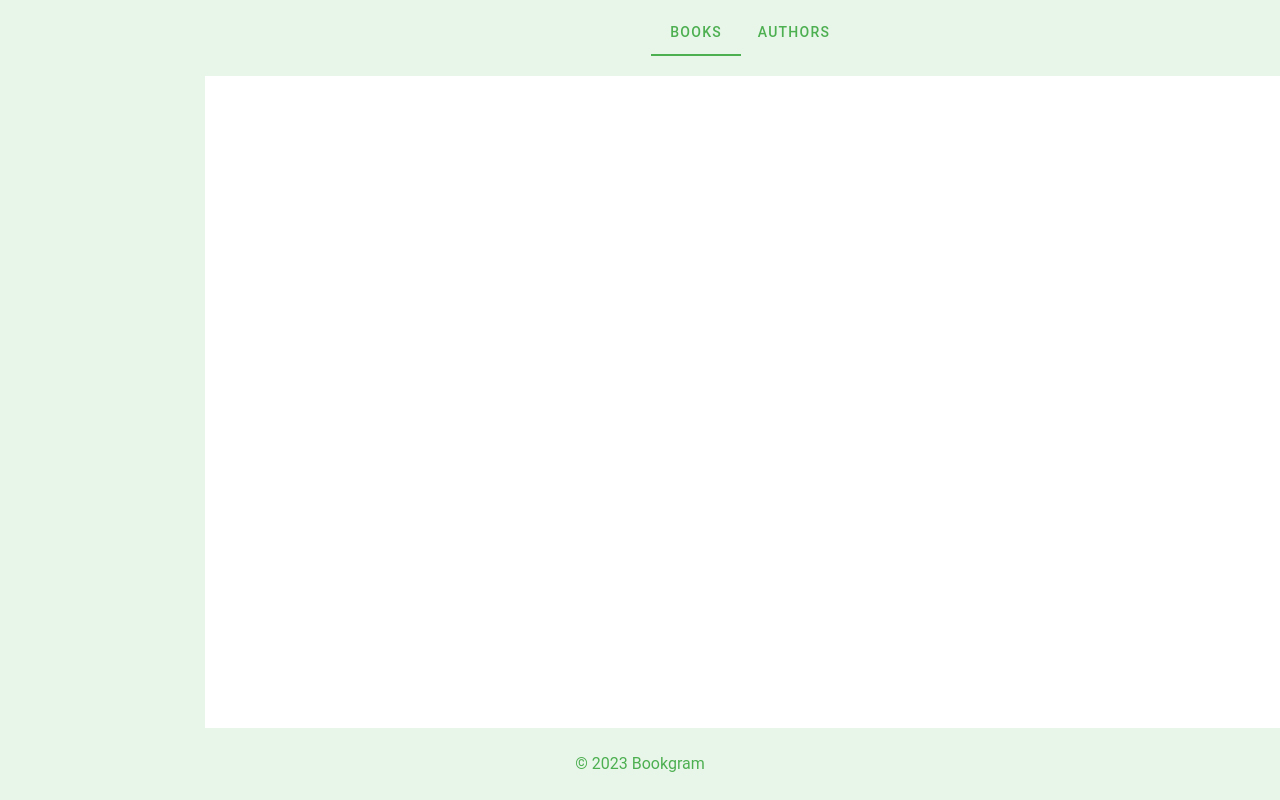
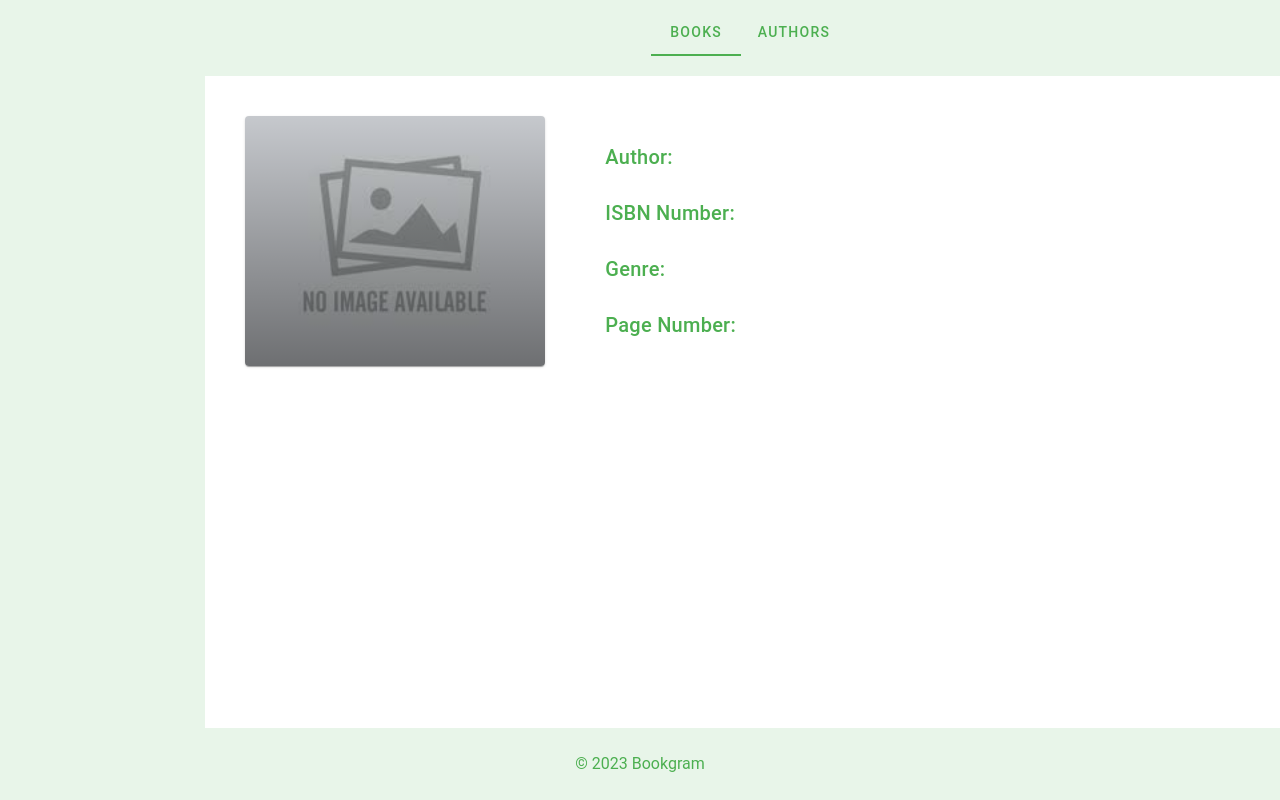
Before and after one commit to faezekeshmiri/bookgram, a Vue app: page /books/1 in a window 1280 px wide. Built offline with nearby package versions, Linux system fonts and the light colour scheme.

Commit message:
Add book details page.

```diff
--- a/src/App.vue
+++ b/src/App.vue
@@ -11,7 +11,7 @@
       </v-col>
       <v-col cols="10" class="px-0 py-0">
         <div class="bg-green-lighten-5 py-5">
-          <v-tabs align-tabs="center text-success">
+          <v-tabs class="text-success" align-tabs="center">
             <v-tab to="/">Books</v-tab>
             <v-tab to="/authors">Authors</v-tab>
           </v-tabs>
--- a/src/router/index.ts
+++ b/src/router/index.ts
@@ -1,17 +1,24 @@
 import { createRouter, createWebHistory } from 'vue-router'
 import BooksView from '../views/BooksView.vue'
 import AuthorsView from '../views/AuthorsView.vue'
+import BookDetailsView from '../views/BookDetailsView.vue'
+
 
 const routes = [
   {
     path: '/',
-    name: 'books',
+    name: 'Books',
     component: BooksView
   },
   {
     path: '/authors',
-    name: 'authors',
+    name: 'Authors',
     component: AuthorsView
+  },
+  {
+    path:'/books/:id',
+    name: 'BookDetails',
+    component: BookDetailsView
   }
 ]
 
--- a/src/store/index.ts
+++ b/src/store/index.ts
@@ -56,6 +56,9 @@ export const useStore = defineStore("bookgram", {
   getters: {
     getLatestBooks(state){
       return state.books.slice(-5);
-    }
+    },
+    getBookById(state) {
+      return (bookId: string) => this.books.find((book) => book.id === bookId)
+    },
   }
 });
--- /dev/null
+++ b/src/views/BookDetailsView.vue
@@ -0,0 +1,67 @@
+<template>
+  <div class="px-10 py-10">
+    <v-row no-gutters class="flex justify-start">
+      <v-card width="300px">
+        <v-img
+          v-if="book?.coverImage"
+          :src="book?.coverImage"
+          class="align-end"
+          gradient="to bottom, rgba(0,0,0,.1), rgba(0,0,0,.5)"
+          height="300px"
+          cover
+        >
+        <v-card-title class="text-white text-h5" v-text="book.name"></v-card-title>
+        </v-img>
+        <v-img
+          v-else
+          src="../assets/images.jpeg"
+          class="align-end"
+          gradient="to bottom, rgba(0,0,0,.1), rgba(0,0,0,.5)"
+          height="250px"
+          cover
+        >
+        <v-card-title class="text-white" v-text="book?.name"></v-card-title>
+        </v-img>
+      </v-card>
+      <div class="px-15 align-self-center">
+        <div class="text-h6 py-3"><span class="text-success">Author: </span>{{book?.author?.fullName}}</div>
+        <div class="text-h6 py-3"><span class="text-success">ISBN Number: </span>{{book?.isbn}}</div>
+        <div class="text-h6 py-3"><span class="text-success">Genre: </span>{{book?.genre}}</div>
+        <div class="text-h6 py-3"><span class="text-success">Page Number: </span>{{book?.pageNumber}}</div>
+      </div>
+    </v-row>
+    <v-row>
+
+    </v-row>
+  </div>
+</template>
+
+<script lang="ts">
+import router from "@/router";
+import { ref, computed, onMounted } from "vue";
+import { useStore } from "../store/index";
+
+export default {
+  setup() {
+    const store = useStore();
+    const bookId = ref("");
+
+    // Retrieve the book details from the store based on the ID
+    const book = computed(() => {
+      return store.getBookById(bookId.value);
+    });
+
+    const fetchBookId = () => {
+      const id = router.currentRoute.value.params.id;
+      bookId.value = Array.isArray(id) ? id[0] : id;
+    };
+
+    // Fetch the book ID when the component is mounted
+    onMounted(fetchBookId);
+
+    return {
+      book,
+    };
+  },
+};
+</script>
--- a/src/views/BooksView.vue
+++ b/src/views/BooksView.vue
@@ -101,7 +101,7 @@
           </tr>
         </thead>
         <tbody>
-          <tr v-for="book in pageBooks" :key="book.isbn">
+          <tr v-for="book in pageBooks" :key="book.isbn" @click="showBookDetails(book.id)">
             <td class="text-left">
               <v-avatar size="36px">
                 <v-img
@@ -159,6 +159,7 @@ import { computed, reactive, ref } from "vue";
 import { useStore } from "../store/index";
 import { Book } from "@/store/models/book";
 import { v4 as uuidv4 } from "uuid";
+import router from "@/router";
 
 export default {
   setup() {
@@ -269,6 +270,10 @@ export default {
       book.pageNumber = selectedBook.pageNumber;
     };
 
+    const showBookDetails = (id: string) => {
+      router.push(`/books/${id}`)
+    }
+
     return {
       store,
       dialog,
@@ -283,6 +288,7 @@ export default {
       onFileChange,
       deleteBook,
       openEditDialog,
+      showBookDetails
     };
   },
 };
```
Also changed, not shown: src/assets/images.jpeg (added).
